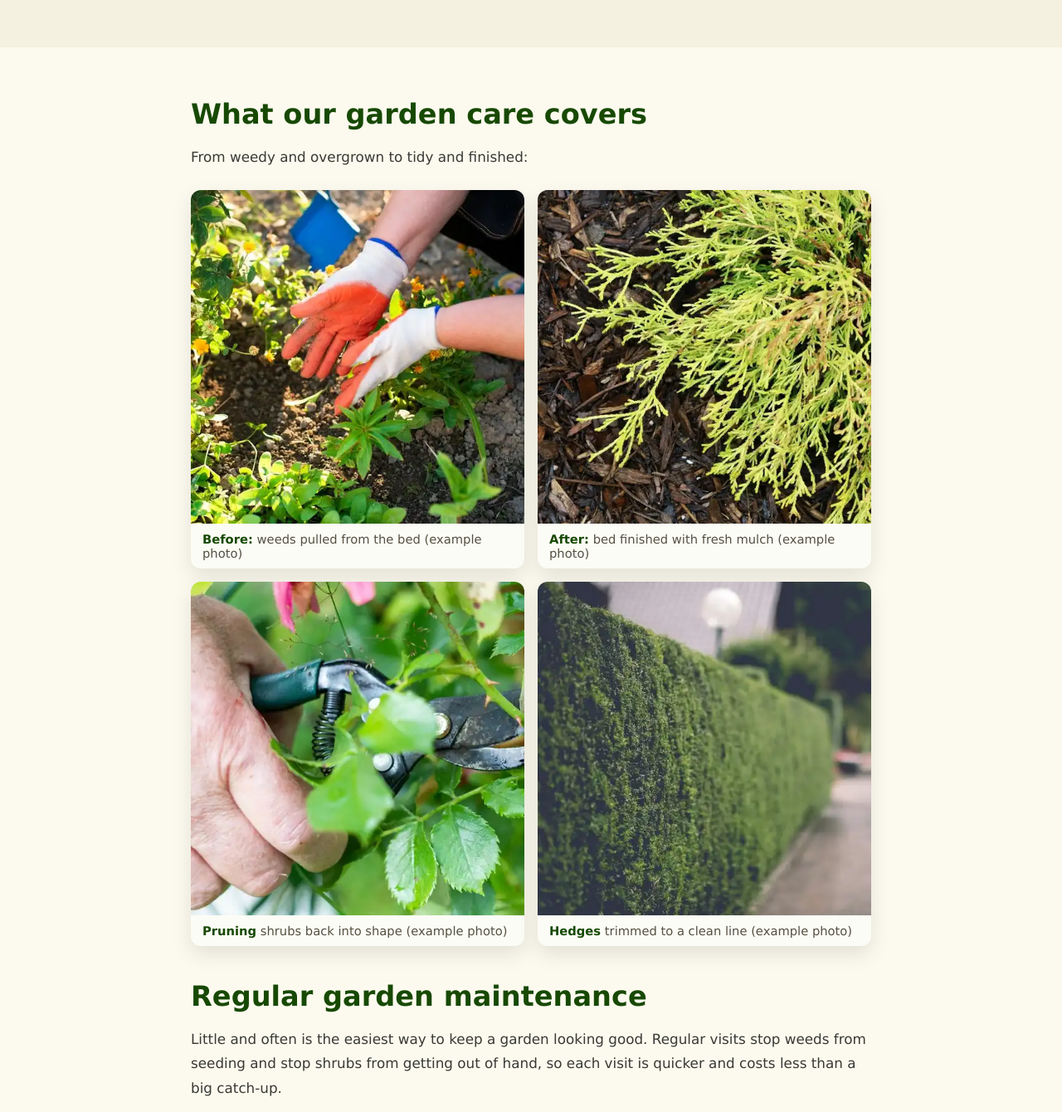
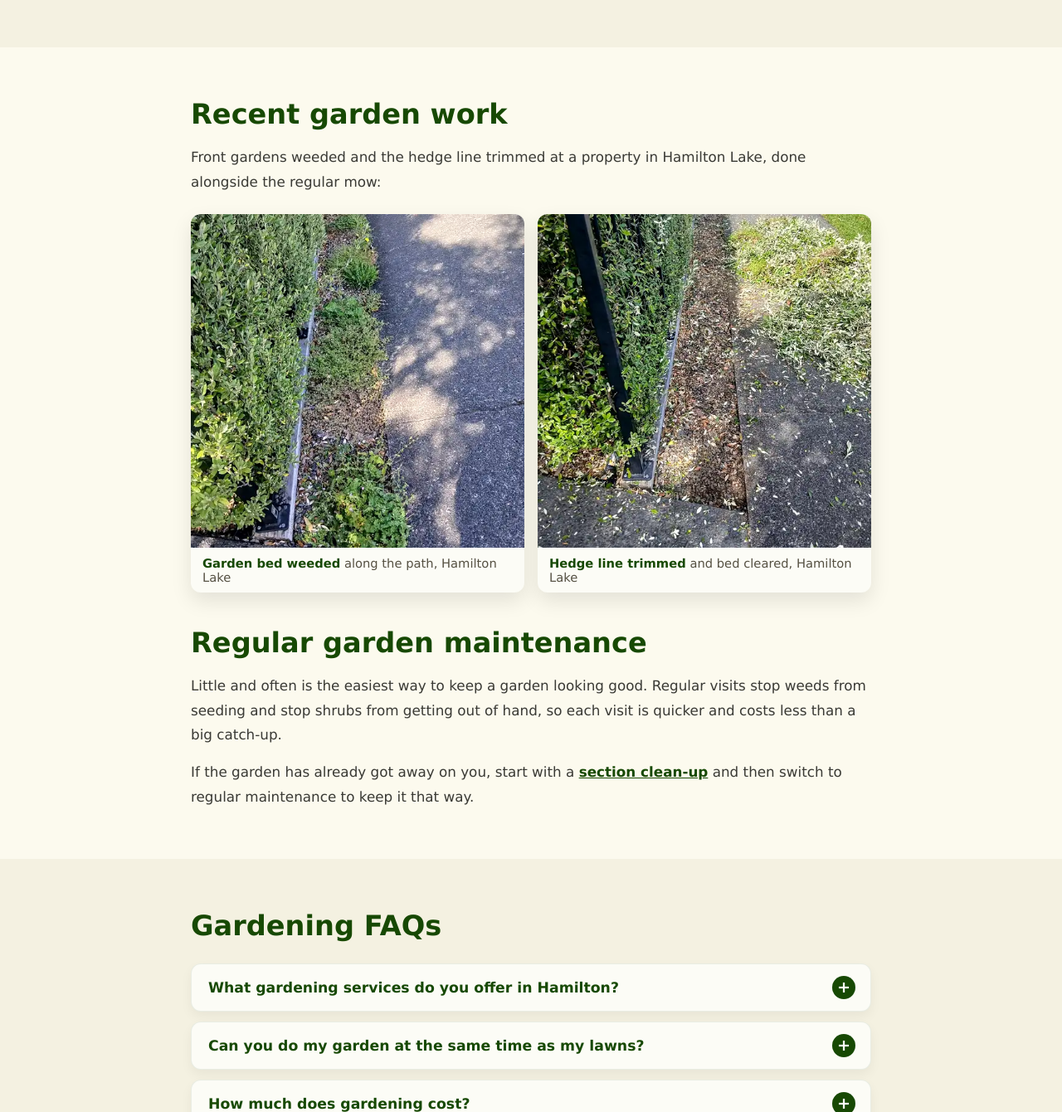
Before and after one commit to Bronx-web/Hamilton-Lawn-Mowing-v1-Final, a plain HTML site: page gardening-services.html in a window 1280 px wide. Shown: the part 1565-2905 px from the top of the page at 83% size. Drawn offline with Linux system fonts and the light colour scheme.

Commit message:
Use LawnMatrix photos on gardening page and a matching ride-on pair
- Gardening: back to the two Hamilton Lake job photos (garden bed weeded,
  hedge line trimmed), now with the same light colour/contrast touch-up.
- Ride-on: both example photos now show the same small ride-on mower
  (Unsplash Licence), wide shot plus close-up.
- Removed the unused stock gardening and ride-on images.

Co-Authored-By: Claude Opus 5.5 <noreply@anthropic.com>

```diff
--- a/gardening-services.html
+++ b/gardening-services.html
@@ -14,7 +14,7 @@
     <meta property="og:title" content="Gardening Services Hamilton | Garden Maintenance">
     <meta property="og:description" content="Gardening and garden maintenance in Hamilton. Weeding, pruning, hedge trimming and tidy garden beds, one-off or alongside your lawn mowing. Free quote.">
     <meta property="og:url" content="https://hamiltonlawns.co.nz/gardening-services">
-    <meta property="og:image" content="https://hamiltonlawns.co.nz/images/services/gardening-hedge-path.webp">
+    <meta property="og:image" content="https://hamiltonlawns.co.nz/images/services/gardening-garden-bed-weeded-hamilton-lake.webp">
 
     <link rel="stylesheet" href="styles.css">
     <link rel="apple-touch-icon" sizes="180x180" href="/apple-touch-icon.png">
@@ -253,24 +253,16 @@
 
         <section class="page-section">
             <div class="page-wrap">
-                <h2>What our garden care covers</h2>
-                <p>From weedy and overgrown to tidy and finished:</p>
+                <h2>Recent garden work</h2>
+                <p>Front gardens weeded and the hedge line trimmed at a property in Hamilton Lake, done alongside the regular mow:</p>
                 <div class="ba-grid">
                     <figure>
-                        <img src="images/services/gardening-weeding-bed.webp" alt="Gloved hands weeding a garden bed" width="540" height="540" loading="lazy" decoding="async">
-                        <figcaption><b>Before:</b> weeds pulled from the bed (example photo)</figcaption>
+                        <img src="images/services/gardening-garden-bed-weeded-hamilton-lake.webp" alt="Narrow garden bed beside a footpath in Hamilton Lake after weeding" width="540" height="540" loading="lazy" decoding="async">
+                        <figcaption><b>Garden bed weeded</b> along the path, Hamilton Lake</figcaption>
                     </figure>
                     <figure>
-                        <img src="images/services/gardening-mulched-bed.webp" alt="Garden bed finished with fresh bark mulch around a shrub" width="540" height="540" loading="lazy" decoding="async">
-                        <figcaption><b>After:</b> bed finished with fresh mulch (example photo)</figcaption>
-                    </figure>
-                    <figure>
-                        <img src="images/services/gardening-pruning.webp" alt="Secateurs pruning a leafy shrub" width="540" height="540" loading="lazy" decoding="async">
-                        <figcaption><b>Pruning</b> shrubs back into shape (example photo)</figcaption>
-                    </figure>
-                    <figure>
-                        <img src="images/services/gardening-hedge-path.webp" alt="Hedge trimmed square and straight along a footpath" width="540" height="540" loading="lazy" decoding="async">
-                        <figcaption><b>Hedges</b> trimmed to a clean line (example photo)</figcaption>
+                        <img src="images/services/gardening-hedge-line-trimmed-hamilton-lake.webp" alt="Hedge and garden bed in Hamilton Lake after trimming, with clippings ready to clear" width="540" height="540" loading="lazy" decoding="async">
+                        <figcaption><b>Hedge line trimmed</b> and bed cleared, Hamilton Lake</figcaption>
                     </figure>
                 </div>
 
```
Also changed, not shown: ride-on-mowing.html (+4 -4 lines), images/services/gardening-garden-bed-weeded-hamilton-lake.webp (added), images/services/gardening-hedge-line-trimmed-hamilton-lake.webp (added), images/services/gardening-hedge-path.webp (deleted), images/services/gardening-mulched-bed.webp (deleted), images/services/gardening-pruning.webp (deleted), images/services/gardening-weeding-bed.webp (deleted), images/services/ride-on-mower-closeup.webp (added), images/services/ride-on-mowing-large-lawn.webp (deleted).
